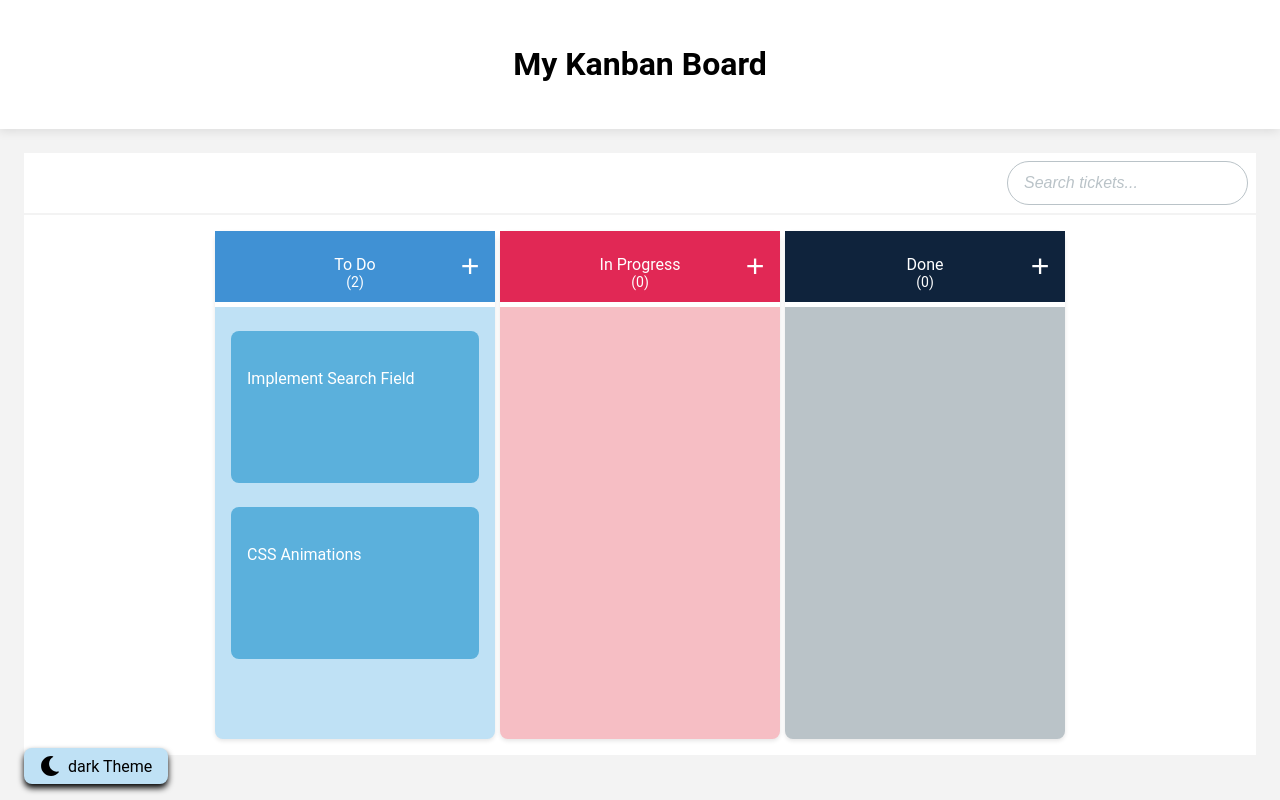
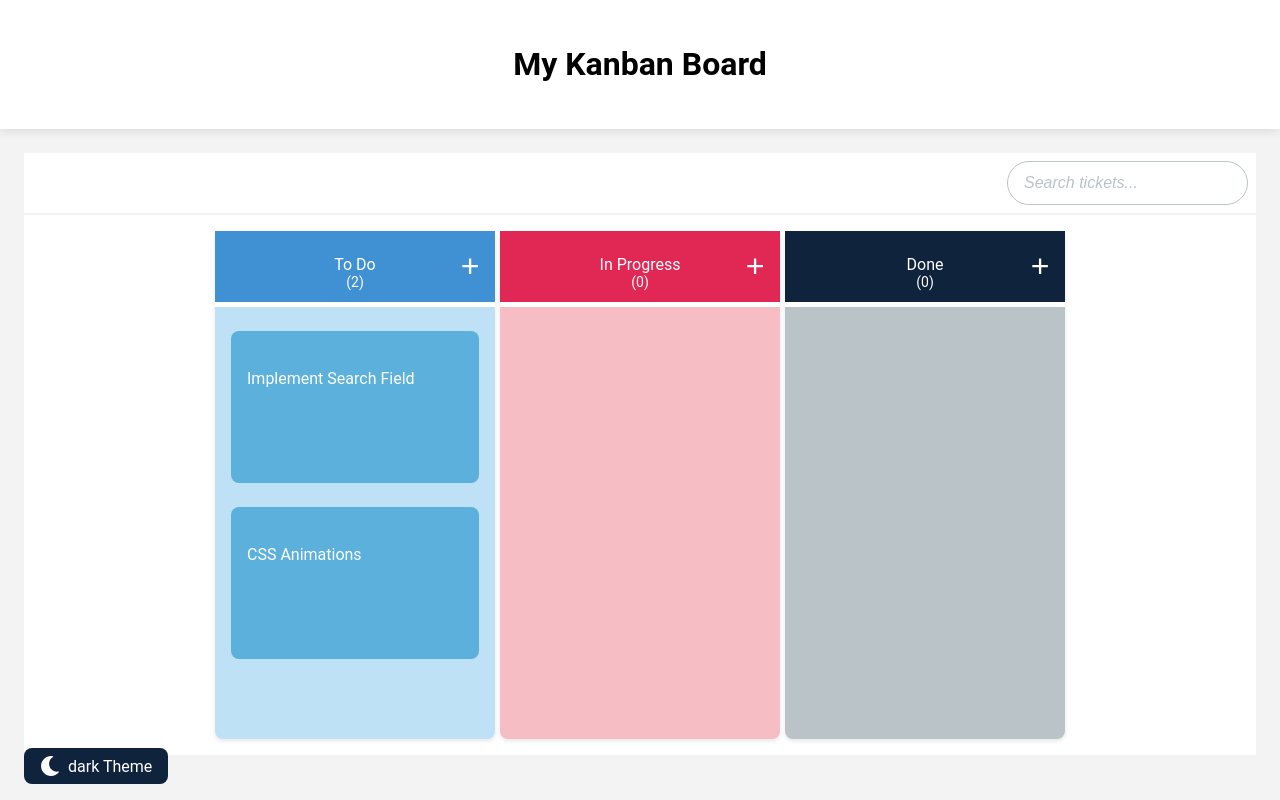
Before and after one commit to orasari/mydnd, a React (Create React App) app: page / in a window 1280 px wide. Built offline with nearby package versions, Linux system fonts and the light colour scheme.

Commit message:
add metadata

```diff
--- a/public/index.html
+++ b/public/index.html
@@ -7,7 +7,7 @@
     <meta name="theme-color" content="#000000" />
     <meta
       name="description"
-      content="Web site created using create-react-app"
+      content="Mina's DND - A React/Redux app for drag-and-drop functionality."
     />
     <link rel="apple-touch-icon" href="%PUBLIC_URL%/logo192.png" />
     <!--
@@ -24,7 +24,7 @@
       work correctly both with client-side routing and a non-root public URL.
       Learn how to configure a non-root public URL by running `npm run build`.
     -->
-    <title>React Redux App</title>
+    <title>Mina's DND</title>
   </head>
   <body>
     <noscript>You need to enable JavaScript to run this app.</noscript>
--- a/src/components/SearchBar/SearchBar.styles.ts
+++ b/src/components/SearchBar/SearchBar.styles.ts
@@ -16,8 +16,8 @@ export const Input = styled.input`
   border-radius: 25px;
   border: none;
   font-size: ${({ theme }) => theme.fontSizes.medium};
-  color: ${({ theme }) => theme.colors.textPrimary};
-  background-color: ${({ theme }) => theme.colors.inputBackground};
+  color: ${({ theme }) => theme.colors.text};
+  background-color: ${({ theme }) => theme.colors.background};
   border: 1px solid ${({ theme }) => theme.colors.lightNavy};
   transition: all 0.3s ease;
 
--- a/src/components/Theme/ThemeToggle.styles.ts
+++ b/src/components/Theme/ThemeToggle.styles.ts
@@ -6,23 +6,18 @@ export const Button = styled.button`
   gap: ${({ theme }) => theme.spacing.small};
   padding: ${({ theme }) => theme.spacing.small}
     ${({ theme }) => theme.spacing.medium};
-  background-color: ${({ theme }) => theme.colors.lightBlue};
-  color: ${({ theme }) => theme.colors.secondary};
+  background-color: ${({ theme }) => theme.colors.primaryNavy};
+  color: ${({ theme }) => theme.colors.background};
   font-family: ${({ theme }) => theme.fonts.body};
   font-size: ${({ theme }) => theme.fontSizes.medium};
   border: none;
   border-radius: ${({ theme }) => theme.borderRadius};
-  box-shadow: 0 4px 6px ${({ theme }) => theme.colors.shadow};
   cursor: pointer;
   transition: all 0.3s ease-in-out;
 
   &:hover {
-    background-color: ${({ theme }) => theme.colors.lightBlue};
-    color: ${({ theme }) => theme.colors.text};
-  }
-
-  &:focus {
-    outline: 2px solid ${({ theme }) => theme.colors.secondary};
+    background-color: ${({ theme }) => theme.colors.accentNavy};
+    scale: 1.1;
   }
 `;
 
```
